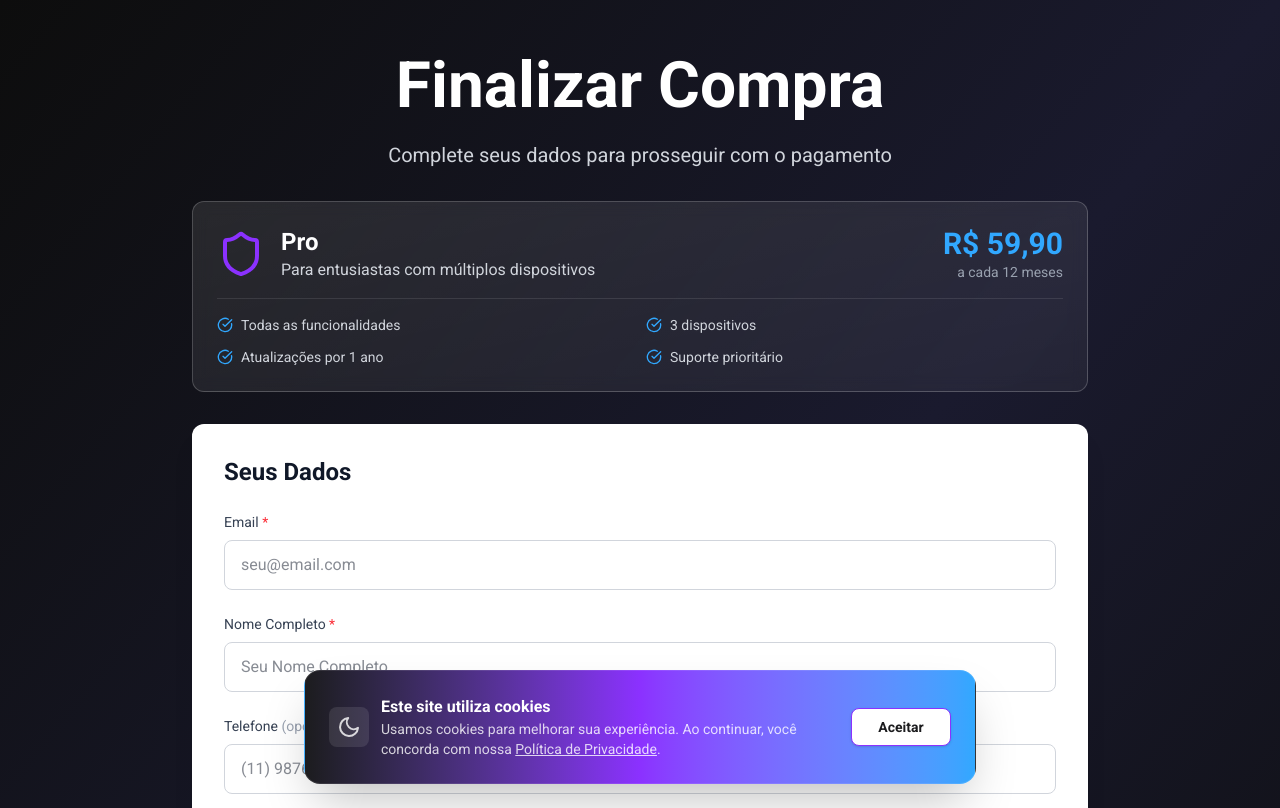
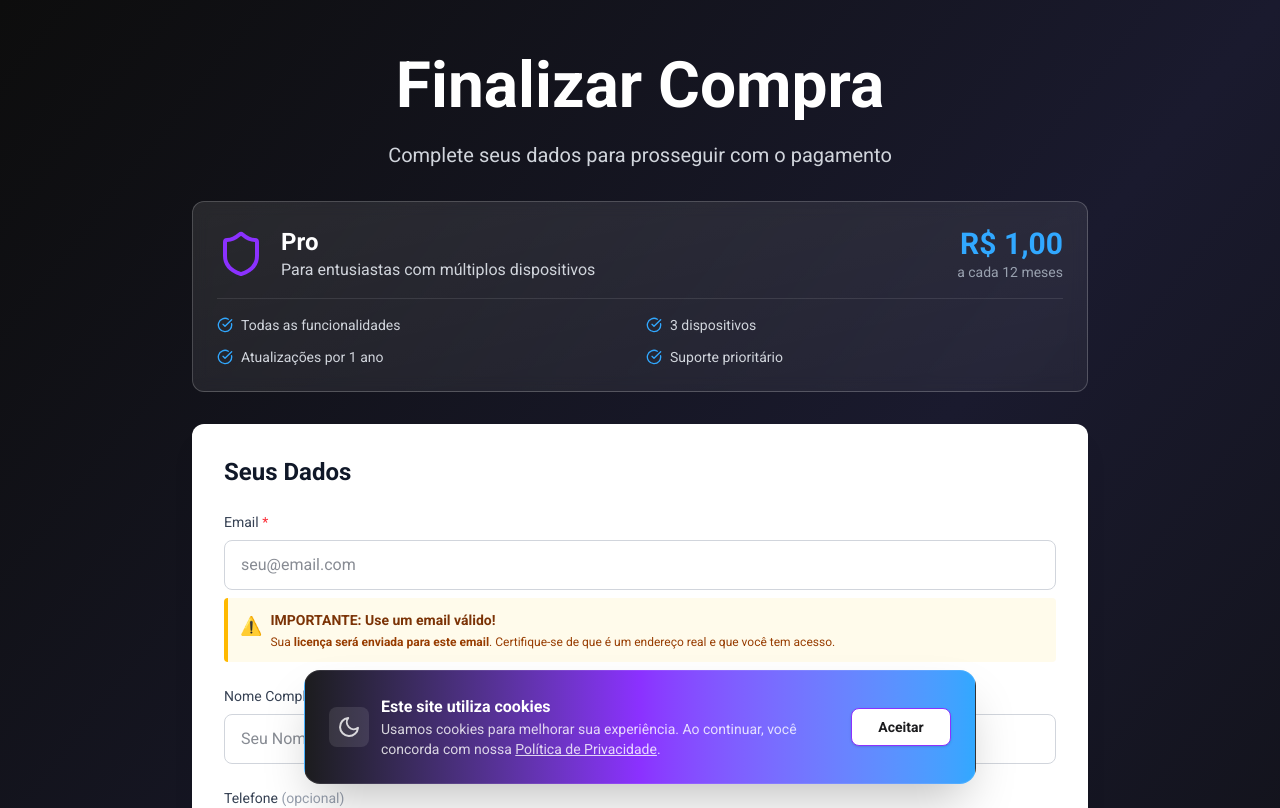
Before and after one commit to DougFHansen/voltris-seo-optimized, a Next.js app: page /checkout in a window 1280 px wide. Shown: the top 808 px of the page. Built offline with nearby package versions, Linux system fonts and the light colour scheme; no server answers.

Commit message:
feat: License success page + Email warning + Test prices R$ 1.00 - Professional license delivery system

```diff
--- a/app/api/pagamento/route.js
+++ b/app/api/pagamento/route.js
@@ -83,11 +83,12 @@ async function handlePaymentRequest(plan, email, fullName = '', phone = '') {
 
     // Configurar preços e tipos de licença (ALINHADO COM LicenseModels.cs)
     // Fonte da verdade: APLICATIVO VOLTRIS/Services/License/LicenseModels.cs
+    // ⚠️ PREÇOS ALTERADOS PARA R$ 1,00 (TESTES) - VOLTAR VALORES ORIGINAIS APÓS VALIDAÇÃO
     const planConfig = {
-      trial: { price: 0.01, title: 'Licença Voltris - Trial (7 dias)', months: 0, devices: 1 },
-      standard: { price: 29.90, title: 'Licença Voltris - Standard (1 ano)', months: 12, devices: 1 },
-      pro: { price: 59.90, title: 'Licença Voltris - Pro (1 ano)', months: 12, devices: 3 },
-      enterprise: { price: 149.90, title: 'Licença Voltris - Enterprise (Vitalício)', months: 0, devices: 9999 },
+      trial: { price: 1.00, title: 'Licença Voltris - Trial (7 dias)', months: 0, devices: 1 }, // TESTE: Original 0.01
+      standard: { price: 1.00, title: 'Licença Voltris - Standard (1 ano)', months: 12, devices: 1 }, // TESTE: Original 29.90
+      pro: { price: 1.00, title: 'Licença Voltris - Pro (1 ano)', months: 12, devices: 3 }, // TESTE: Original 59.90
+      enterprise: { price: 1.00, title: 'Licença Voltris - Enterprise (Vitalício)', months: 0, devices: 9999 }, // TESTE: Original 149.90
     };
 
     const selectedPlan = planConfig[plan];
--- a/app/api/webhook/mercadopago/route.ts
+++ b/app/api/webhook/mercadopago/route.ts
@@ -285,28 +285,28 @@ async function generateLicenseForPayment(
       return;
     }
 
-    // Determinar tipo de licença e validade baseado no valor
-    let licenseType: 'trial' | 'pro' | 'premium' | 'enterprise' = 'pro';
+    // Determinar tipo de licença e validade baseado no plano salvo no banco
+    // Priorizar license_type do banco (salvo na API /pagamento)
+    let licenseType: 'trial' | 'standard' | 'pro' | 'enterprise' = payment.license_type || 'pro';
     let maxDevices = 1;
 
-    const amount = payment.amount || 0;
-
-    // Determinar plano baseado no valor
-    if (amount >= 149) {
-      licenseType = 'enterprise';
-      maxDevices = 9999; // Ilimitado
-    } else if (amount >= 99) {
-      licenseType = 'premium';
-      maxDevices = 3;
-    } else if (amount >= 49) {
-      licenseType = 'pro';
-      maxDevices = 1;
-    } else if (amount < 1) {
-      licenseType = 'trial';
-      maxDevices = 1;
+    // Mapear limites de dispositivos conforme o plano
+    switch (licenseType) {
+      case 'trial':
+        maxDevices = 1;
+        break;
+      case 'standard':
+        maxDevices = 1;
+        break;
+      case 'pro':
+        maxDevices = 3;
+        break;
+      case 'enterprise':
+        maxDevices = 9999; // Ilimitado
+        break;
     }
 
-    console.log(`[Webhook MP] Plano determinado:`, { amount, licenseType, maxDevices });
+    console.log(`[Webhook MP] Plano determinado do banco:`, { licenseType, maxDevices });
 
     // Calcular data de expiração usando função do banco
     const { data: expiryResult, error: expiryError } = await supabase
@@ -323,12 +323,12 @@ async function generateLicenseForPayment(
       expiresAt = new Date();
       if (licenseType === 'trial') {
         expiresAt.setDate(expiresAt.getDate() + 7); // 7 dias
+      } else if (licenseType === 'standard') {
+        expiresAt.setFullYear(expiresAt.getFullYear() + 1); // 1 ano
       } else if (licenseType === 'pro') {
-        expiresAt.setMonth(expiresAt.getMonth() + 1); // 1 mês
-      } else if (licenseType === 'premium') {
-        expiresAt.setMonth(expiresAt.getMonth() + 3); // 3 meses
+        expiresAt.setFullYear(expiresAt.getFullYear() + 1); // 1 ano
       } else if (licenseType === 'enterprise') {
-        expiresAt.setMonth(expiresAt.getMonth() + 6); // 6 meses
+        expiresAt.setFullYear(expiresAt.getFullYear() + 99); // Vitalício (99 anos)
       }
     } else {
       expiresAt = new Date(expiryResult);
--- a/app/checkout/page.tsx
+++ b/app/checkout/page.tsx
@@ -41,8 +41,8 @@ const PLANS: Plan[] = [
     code: 'standard',
     name: 'Standard',
     description: 'Para uso pessoal em um único computador',
-    priceMonthly: 29.90,
-    priceDisplay: 'R$ 29,90',
+    priceMonthly: 1.00, // TESTE: Original 29.90
+    priceDisplay: 'R$ 1,00',
     maxDevices: 1,
     durationMonths: 12, // 1 ano
     features: [
@@ -57,8 +57,8 @@ const PLANS: Plan[] = [
     code: 'pro',
     name: 'Pro',
     description: 'Para entusiastas com múltiplos dispositivos',
-    priceMonthly: 59.90,
-    priceDisplay: 'R$ 59,90',
+    priceMonthly: 1.00, // TESTE: Original 59.90
+    priceDisplay: 'R$ 1,00',
     maxDevices: 3,
     durationMonths: 12, // 1 ano
     features: [
@@ -76,8 +76,8 @@ const PLANS: Plan[] = [
     code: 'enterprise',
     name: 'Enterprise',
     description: 'Para empresas e gamers profissionais',
-    priceMonthly: 149.90,
-    priceDisplay: 'R$ 149,90',
+    priceMonthly: 1.00, // TESTE: Original 149.90
+    priceDisplay: 'R$ 1,00',
     maxDevices: 9999, // Ilimitado
     durationMonths: 0, // Vitalício (sem expiração)
     features: [
@@ -282,6 +282,17 @@ export default function CheckoutPage() {
                   className="w-full px-4 py-3 border border-gray-300 rounded-lg focus:ring-2 focus:ring-[#8B31FF] focus:border-transparent text-gray-900"
                   placeholder="seu@email.com"
                 />
+                <div className="mt-2 bg-amber-50 border-l-4 border-amber-400 p-3 rounded">
+                  <div className="flex items-start gap-2">
+                    <div className="text-amber-600 font-bold text-lg mt-0.5">⚠️</div>
+                    <div>
+                      <p className="text-sm font-semibold text-amber-900">IMPORTANTE: Use um email válido!</p>
+                      <p className="text-xs text-amber-800 mt-1">
+                        Sua <strong>licença será enviada para este email</strong>. Certifique-se de que é um endereço real e que você tem acesso.
+                      </p>
+                    </div>
+                  </div>
+                </div>
               </div>
 
               {/* Full Name */}
--- a/app/sucesso/page.tsx
+++ b/app/sucesso/page.tsx
@@ -197,6 +197,21 @@ function SucessoContent() {
               </p>
             </div>
 
+            <div className="bg-yellow-50 border-2 border-yellow-300 rounded-lg p-5 mb-6">
+              <div className="flex items-start gap-3">
+                <div className="text-2xl">⚠️</div>
+                <div className="text-left">
+                  <h3 className="font-bold text-yellow-900 mb-2 text-lg">NÃO PERCA ESTA LICENÇA!</h3>
+                  <ul className="text-sm text-yellow-800 space-y-1">
+                    <li>✅ <strong>Anote</strong> ou salve a chave em um lugar seguro</li>
+                    <li>✅ <strong>Em até 10 minutos</strong>, você também receberá a licença no email cadastrado</li>
+                    <li>✅ <strong>Guarde este email</strong> para futuras reinstalações do programa</li>
+                    <li>✅ Use a licença no <strong>Voltris Optimizer</strong> para ativar todas as funcionalidades</li>
+                  </ul>
+                </div>
+              </div>
+            </div>
+
             <div className="flex gap-4 justify-center">
               <button
                 onClick={() => window.close()}
```
